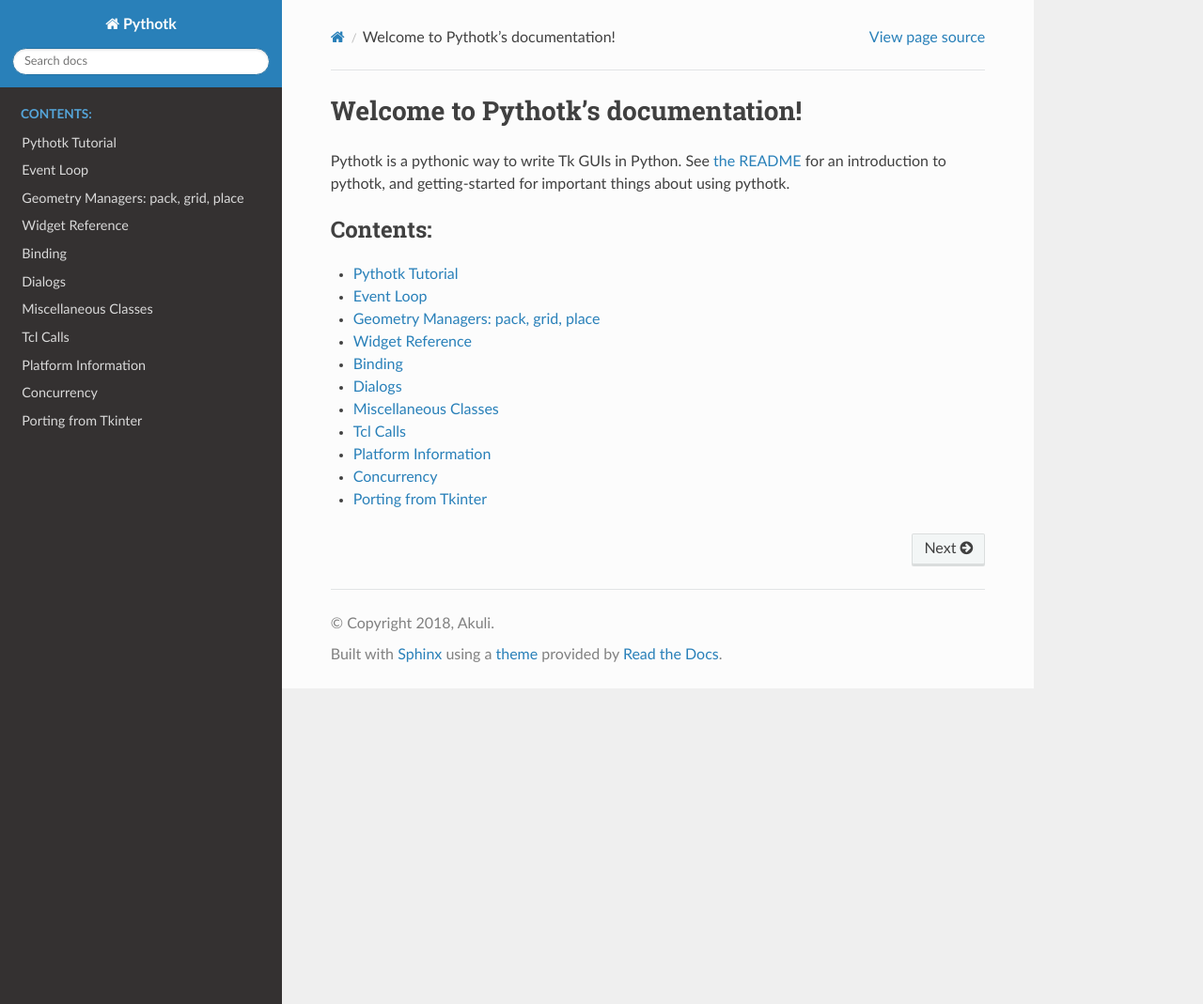
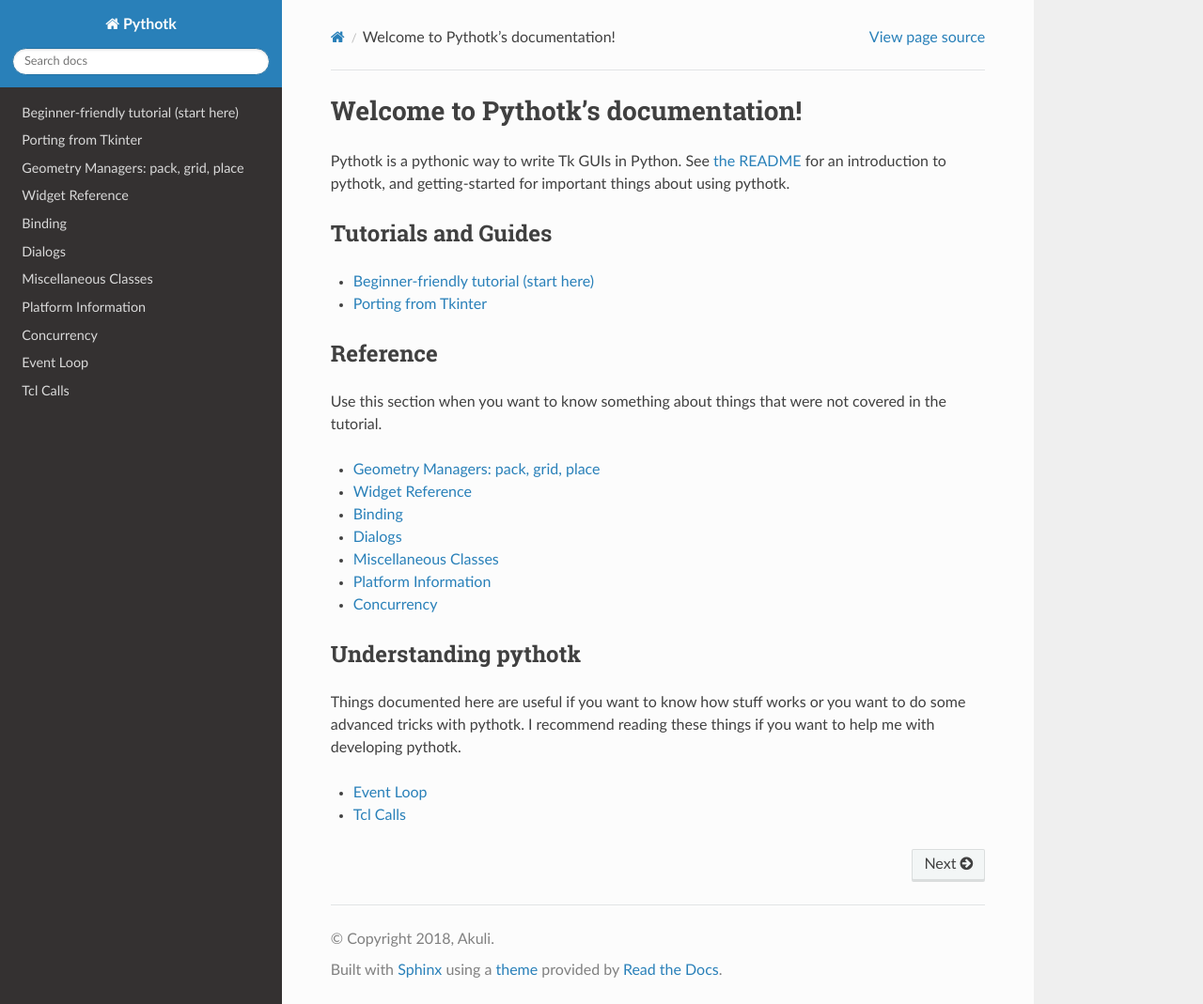
Before and after one commit to Akuli/teek, a Sphinx documentation site: the page built from docs/index.rst, in a window 1280 px wide and 1069 px high. Shown: the whole window at 94% size. Built offline with Sphinx 7.4.7 and the Read the Docs theme 2.0.0, drawn with Linux system fonts in a browser that asks for light colours.

Commit message:
clean up more stuff

```diff
--- a/docs/index.rst
+++ b/docs/index.rst
@@ -11,21 +11,47 @@ Pythotk is a pythonic way to write Tk GUIs in Python. See
 to pythotk, and :ref:`getting-started` for important things about using
 pythotk.
 
+
+Tutorials and Guides
+--------------------
+
 .. toctree::
     :maxdepth: 1
-    :caption: Contents:
 
-    tutorial
-    eventloop
+    Beginner-friendly tutorial (start here) <tutorial>
+    tkinter
+
+
+Reference
+---------
+
+Use this section when you want to know something about things that were not
+covered in the tutorial.
+
+.. toctree::
+    :maxdepth: 1
+
     geometry-managers
     widgets
     bind
     dialog
     misc-objs
-    tcl-calls
     platform-info
     concurrency
-    tkinter
+
+
+Understanding pythotk
+---------------------
+
+Things documented here are useful if you want to know how stuff works or you
+want to do some advanced tricks with pythotk. I recommend reading these things
+if you want to help me with developing pythotk.
+
+.. toctree::
+    :maxdepth: 1
+
+    eventloop
+    tcl-calls
 
 ..
     Indices and tables
```
Also changed, not shown: docs/widgets.rst (+6 -14 lines).
